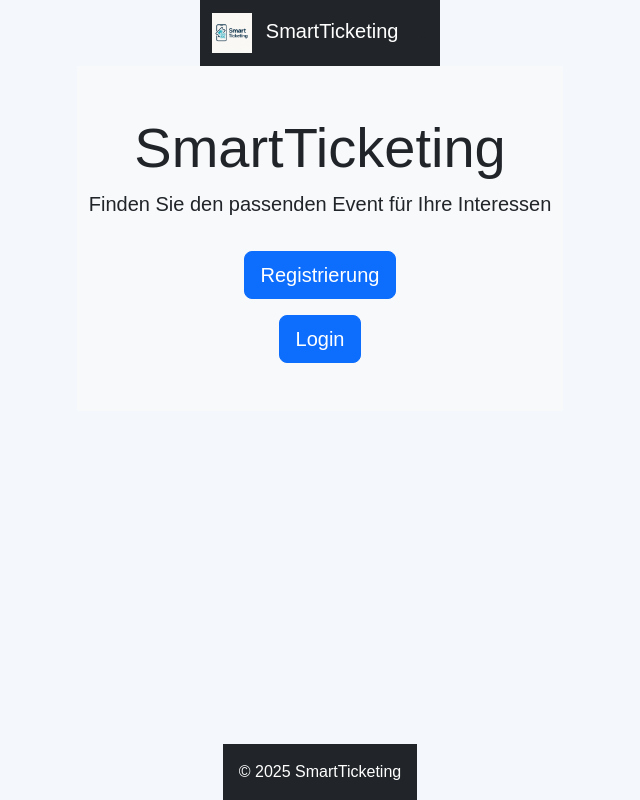
After one commit to piy678/WEBEN, a PHP site: page /Frontend/sites/index.html in a window 1280 px wide. The commit adds this page. Shown: the whole page, without its empty margins (320-960 px from the left). Run offline with PHP 8.4, Linux system fonts and the light colour scheme; a stand-in replaces the project's code that opens the database connection.

Commit message:
fix project

```diff
--- a/Backend/logic/cartFunctions.php
+++ b/Backend/logic/cartFunctions.php
@@ -1,6 +1,9 @@
 <?php
 session_start();
+header('Content-Type: application/json');
 
+$cart = $_SESSION["cart"] ?? [];
+echo json_encode(array_values($cart));
 // Produktdetails holen
 require_once("../config/db.php");
 
--- a/Backend/logic/getTickets.php
+++ b/Backend/logic/getTickets.php
@@ -8,10 +8,10 @@ $category = isset($_GET['category']) ? $_GET['category'] : 'all';
 $tickets = [];
 
 if ($category === 'all') {
-    $sql = "SELECT title, price FROM tickets";
+    $sql = "SELECT id, title, price FROM tickets";
     $result = $mysqli->query($sql);
 } else {
-    $stmt = $mysqli->prepare("SELECT title, price FROM tickets WHERE LOWER(category) = LOWER(?)");
+    $stmt = $mysqli->prepare("SELECT id, title, price FROM tickets WHERE LOWER(category) = LOWER(?)");
     $stmt->bind_param("s", $category);
     $stmt->execute();
     $result = $stmt->get_result();
--- a/Backend/logic/registration.php
+++ b/Backend/logic/registration.php
@@ -33,7 +33,7 @@ foreach ($required as $field) {
 $hash = password_hash($data['password'], PASSWORD_DEFAULT);
 
 // SQL vorbereiten
-$stmt = $mysqli->prepare("INSERT INTO users (vorname, nachname, adresse, plz, ort, email, benutzername, password, zahlung) VALUES ( ?, ?, ?, ?, ?, ?, ?, ?, ?)");
+$stmt = $mysqli->prepare("INSERT INTO benutzer (vorname, nachname, adresse, plz, ort, email, benutzername, passwort, zahlungsmethode) VALUES ( ?, ?, ?, ?, ?, ?, ?, ?, ?)");
 if (!$stmt) {
     echo json_encode(["success" => false, "message" => "SQL-Fehler: " . $mysqli->error]);
     exit;
--- /dev/null
+++ b/Frontend/components/footer.html
@@ -0,0 +1,3 @@
+<footer class="bg-dark text-white text-center p-3 w-100">
+    &copy; 2025 SmartTicketing
+  </footer>
--- a/Frontend/components/header.html
+++ b/Frontend/components/header.html
@@ -0,0 +1,10 @@
+<nav class="navbar navbar-expand-lg navbar-dark bg-dark">
+    <div class="container-fluid">
+        <a class="navbar-brand" href="../sites/index.html">
+            <img src="../res/img/logo.png" alt="Logo" height="40" class="me-2">
+        SmartTicketing
+      </a>
+      <!-- Navigation rechts -->
+      <ul class="navbar-nav ms-auto"> ... </ul>
+    </div>
+  </nav>
--- a/Frontend/js/cart.js
+++ b/Frontend/js/cart.js
@@ -6,8 +6,10 @@ document.addEventListener("DOMContentLoaded", function () {
 //alle Produkte im Warenkorb zurückgeben, Produkte aus dem Backend laden und anzeigen
 function loadCart() {
   fetch("../../backend/logic/getCartItems.php")
-    .then(response => response.json()) //Antwort verarbeiten
-    .then(data => {
+  .then(res => res.text())
+  .then(txt => {
+    console.log("Antwort vom Server:", txt);  // was PHP zurückgibt
+    const data = JSON.parse(txt);
       const container = document.getElementById("cart-items");
       container.innerHTML = "";
 
--- a/Frontend/js/script.js
+++ b/Frontend/js/script.js
@@ -0,0 +1,19 @@
+document.addEventListener("DOMContentLoaded", () => {
+    // HEADER einfügen
+    fetch("../components/header.html")
+      .then(res => res.text())
+      .then(html => {
+        const wrapper = document.createElement("div");
+        wrapper.innerHTML = html;
+        document.body.insertBefore(wrapper, document.body.firstChild);
+      });
+
+    // FOOTER einfügen
+    fetch("../components/footer.html")
+      .then(res => res.text())
+      .then(html => {
+        const wrapper = document.createElement("div");
+        wrapper.innerHTML = html;
+        document.body.appendChild(wrapper);
+      });
+  });
--- /dev/null
+++ b/Frontend/sites/index.html
@@ -0,0 +1,54 @@
+<!DOCTYPE html>
+<html lang="de">
+  <head>
+    <meta charset="UTF-8" />
+    <meta name="viewport" content="width=device-width, initial-scale=1"/>
+    <title>SmartTicketing</title>
+    <!-- Bootstrap CSS -->
+    <link
+      href="https://cdn.jsdelivr.net/npm/bootstrap@5.3.3/dist/css/bootstrap.min.css"
+      rel="stylesheet"/>
+    <link rel="stylesheet" href="../res/css/style.css" />
+  </head>
+  <style>
+    html, body {
+      height: 100%;
+      margin: 0;
+    }
+
+    body {
+      display: flex;
+      flex-direction: column;
+    }
+
+    main {
+      flex: 1;
+    }
+  </style>
+</head>
+  <body class="d-flex flex-column min-vh-100">
+
+    <main class="flex-grow-1">
+
+      <header class="bg-light py-5 text-center">
+        <div class="container">
+          <h1 class="display-4">SmartTicketing</h1>
+          <p class="lead">
+            Finden Sie den passenden Event für Ihre Interessen
+          </p>
+          <a href="registration.html" class="btn btn-primary btn-lg mt-3">Registrierung</a><br>
+          <a href="login.html" class="btn btn-primary btn-lg mt-3">Login</a>
+        </div>
+
+      </header>
+    </main>
+
+    <!-- Bootstrap + Custom JS -->
+    <script src="https://cdn.jsdelivr.net/npm/bootstrap@5.3.3/dist/js/bootstrap.bundle.min.js"></script>
+    <script src="https://code.jquery.com/jquery-3.7.1.min.js"
+      integrity="sha256-/JqT3SQfawRcv/BIHPThkBvs0OEvtFFmqPF/lYI/Cxo="
+      crossorigin="anonymous"></script>
+    <script src="../js/script.js"></script>
+    <div id="footer-container"></div>
+  </body>
+</html>
--- a/Frontend/sites/login.html
+++ b/Frontend/sites/login.html
@@ -20,5 +20,6 @@
     </form>
 
     <script src="../js/login.js"></script>
+    <script src="../js/script.js"></script>
 </body>
 </html>
--- a/Frontend/components/myorders.html
+++ b/Frontend/sites/myorders.html
@@ -63,5 +63,6 @@
 
 
   </script>
+  <script src="../js/script.js"></script>
 </body>
 </html>
--- a/Frontend/sites/registration.html
+++ b/Frontend/sites/registration.html
@@ -27,5 +27,6 @@
     <button type="submit">Registrieren</button>
   </form>
   <script src="../js/registration.js"></script>
+  <script src="../js/script.js"></script>
 </body>
 </html>
```
Also changed, not shown: Backend/logic/addToCart.php (+6 -1 lines), Backend/logic/login.php (+5 -4 lines), Frontend/components/index.html (deleted, +0 -14 lines), Frontend/js/registration.js (+7 -10 lines), Frontend/sites/tickets.html (renamed from Frontend/components/tickets.html, +32 -3 lines), Frontend/res/img/logo.png (added), Frontend/sites/checkout.html (renamed from Frontend/components/checkout.html), Frontend/sites/homepage.html (added).
